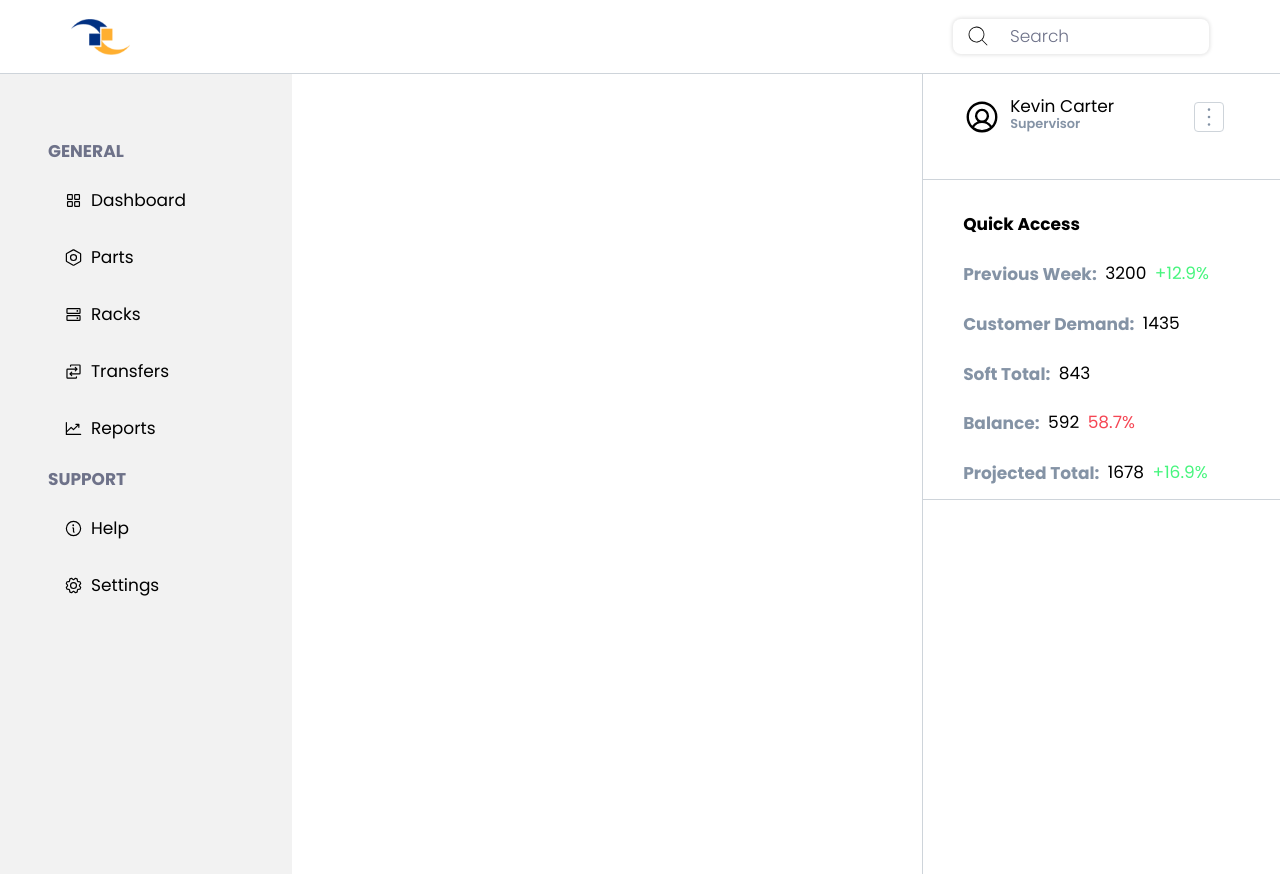
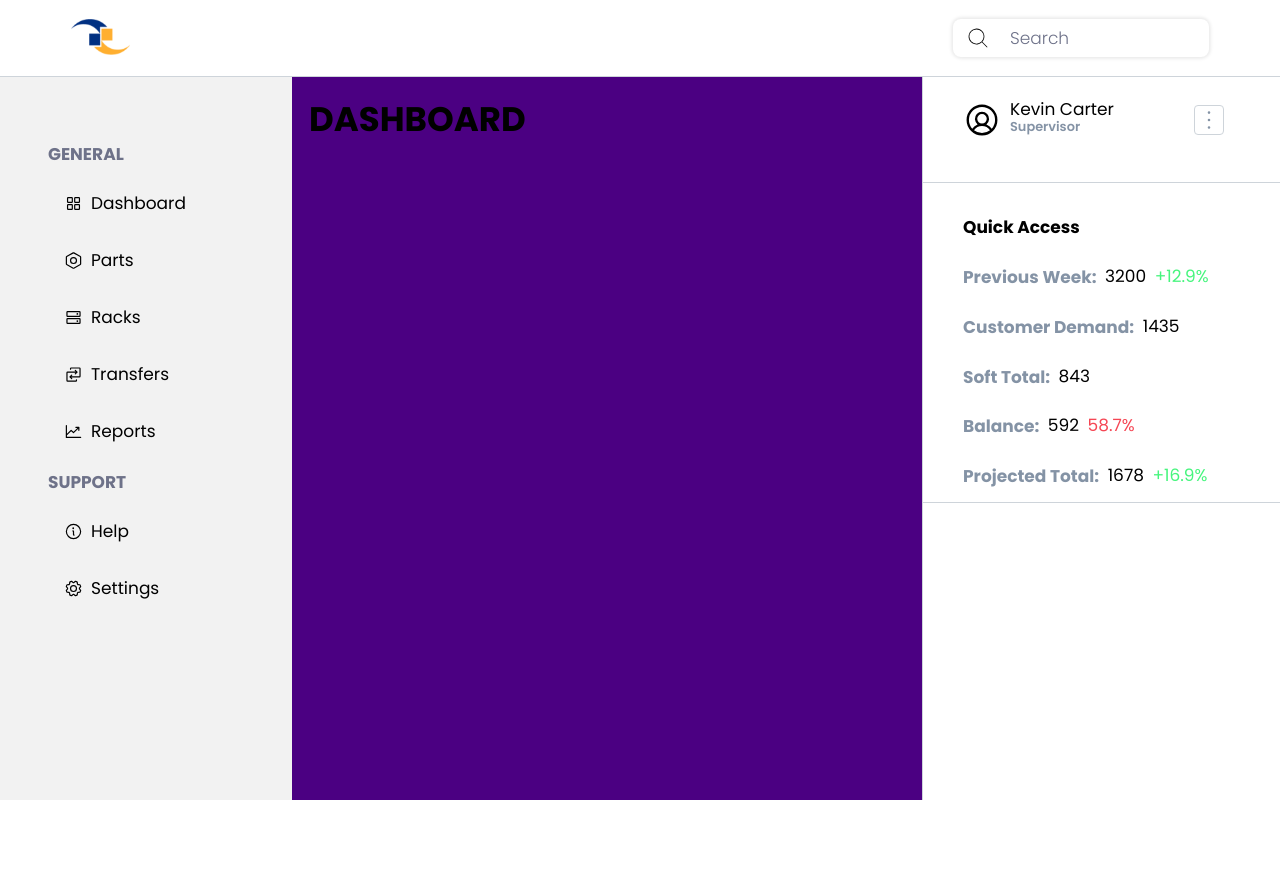
Before and after one commit to kvncrtr/vendex, a React (Create React App) app: page / in a window 1280 px wide. After the commit the page ends 800 px from the top, so only its background shows below. Built offline with nearby package versions, Linux system fonts and the light colour scheme.

Commit message:
add layout for app

```diff
--- a/src/components/molecules/Access.jsx
+++ b/src/components/molecules/Access.jsx
@@ -4,7 +4,7 @@ import { UserCircle, DotsThreeVertical } from "@phosphor-icons/react";
 const Access = () => {
   return (
     <div className="access--container">
-      <div className="access--profile-case">
+       <div className="access--profile-case">
         <UserCircle size={38} />
 
         <div className="access--profile-details">
@@ -16,7 +16,6 @@ const Access = () => {
           <DotsThreeVertical className="access--three-dots" size={28} />
         </div>
       </div>
-
 
       <div className="access--week-trends-case">
         <h4 className="access--heading">Quick Access</h4>
--- a/src/components/pages/Dashboard.jsx
+++ b/src/components/pages/Dashboard.jsx
@@ -2,7 +2,7 @@ import React from "react";
 
 const Dashboard = () => {
    return (
-      <div>
+      <div className="dashboard--container">
             <h1>DASHBOARD</h1>
       </div>
    );
--- a/src/components/pages/HomeLayout.jsx
+++ b/src/components/pages/HomeLayout.jsx
@@ -3,16 +3,27 @@ import { Outlet } from "react-router-dom";
 import Sidebar from "../organisims/Sidebar";
 import Searchbar from "../molecules/Searchbar";
 import Access from "../molecules/Access";
+import Dashboard from "./Dashboard"
 
 const HomeLayout = () => {
   return (
     <div className="home--layout-container">
-      <Sidebar />
-      <Searchbar />
+      <div className="sidebar--parent">
+        <Sidebar />
+      </div>
+
+      <div className="searchbar--parent">
+        <Searchbar />
+      </div>
+
       <div className="home--content-container">
-        <Outlet />
+        {/* <Outlet />  */}
+        <Dashboard />
       </div>
-      <Access />
+
+      <div className="access--parent">
+        <Access />
+      </div>
     </div>
   );
 };
--- a/src/style.css
+++ b/src/style.css
@@ -7,7 +7,8 @@
   padding: 0; }
 
 html {
-  font-size: 17px; }
+  font-size: 17px;
+  width: 100%; }
 
 body {
   line-height: 1.5;
@@ -335,13 +336,11 @@ input[type="number"]::-webkit-outer-spin-button {
 
 @media screen and (min-width: 1280px) {
   .access--container {
-    grid-area: "access";
     display: flex;
     flex-direction: column;
-    width: 21.05rem;
-    height: 100%;
     border-left: 0.059rem solid #CED4DA;
-    padding: 0; }
+    padding: 0;
+    height: 100%; }
   .access--profile-case {
     display: flex;
     align-items: center;
@@ -363,7 +362,6 @@ input[type="number"]::-webkit-outer-spin-button {
     display: flex;
     flex-direction: column;
     gap: 1.4rem;
-    width: 21.05rem;
     padding: 0 2.353rem 0.765rem;
     margin-top: 1.4rem;
     border-bottom: 0.059rem solid #CED4DA; }
@@ -377,11 +375,12 @@ input[type="number"]::-webkit-outer-spin-button {
 
 @media screen and (min-width: 1280px) {
   .searchbar--container {
-    grid-area: search;
     display: flex;
     justify-content: space-between;
     border-bottom: 0.059rem solid #CED4DA;
-    padding: 1.118rem 4.176rem; }
+    padding: 1.118rem 4.176rem;
+    width: 100%;
+    height: 77px; }
   .searchbar--logo {
     height: 2.118rem; }
   .searchbar--input-case {
@@ -462,8 +461,8 @@ input[type="number"]::-webkit-outer-spin-button {
 @media screen and (min-width: 1280px) {
   .sidebar--container {
     padding: 1.882rem 2.82rem 0;
-    grid-area: "side";
-    width: 17.18rem; }
+    width: 292px;
+    height: 100%; }
   .sidebar--logo-case {
     display: none; }
   .sidebar--menu-case {
@@ -472,12 +471,25 @@ input[type="number"]::-webkit-outer-spin-button {
 @media screen and (min-width: 1280px) {
   .home--layout-container {
     display: grid;
-    grid-template-columns: 17.18rem 1fr 21.05rem;
-    grid-template-rows: 4.35rem 1fr;
-    grid-template-areas: "search search search"
- "side content access"; }
+    grid-template-columns: 292px 1fr 358px;
+    grid-template-rows: auto 1fr auto;
+    height: 100vh; }
   .home--content-container {
-    grid-area: "content"; } }
+    background-color: indigo;
+    grid-column: 2 / 3;
+    grid-row: 2 / 3;
+    overflow-y: auto;
+    padding: 1rem; }
+  .searchbar--parent {
+    position: sticky;
+    grid-column: 1 / -1;
+    grid-row: 1 / 2; }
+  .sidebar--parent {
+    grid-column: 1 / 2;
+    grid-row: 2 / -1; }
+  .access--parent {
+    grid-column: 3/ -1;
+    grid-row: 2 / -1; } }
 
 .login--container {
   position: relative;
@@ -485,6 +497,12 @@ input[type="number"]::-webkit-outer-spin-button {
   height: 100vh;
   background-color: #003082; }
 
+@media screen and (min-width: 1280px) {
+  .dashboard--container {
+    width: 44vw;
+    max-width: 600px;
+    height: 200vh; } }
+
 .menu--shell {
   position: absolute;
   top: 0;
--- a/src/styles/base/_base.scss
+++ b/src/styles/base/_base.scss
@@ -9,6 +9,7 @@
 
 html {
    font-size: 17px;
+	width: 100%;
 }
 
 body {
--- a/src/styles/components/molecules/_access.scss
+++ b/src/styles/components/molecules/_access.scss
@@ -12,13 +12,11 @@
 
 @media screen and (min-width: 1280px) {
    .access--container {
-      grid-area: "access";
       display: flex;
       flex-direction: column;
-      width: 21.05rem;
-      height: 100%;
       border-left: 0.059rem solid $achromatic-500;
       padding: 0;
+      height: 100%;;
    }
 
    .access--profile-case {
@@ -52,7 +50,6 @@
       display: flex;
       flex-direction: column;
       gap: 1.4rem;
-      width: 21.05rem;
       padding: 0 2.353rem 0.765rem;
       margin-top: 1.4rem;
       border-bottom: 0.059rem solid $achromatic-500;
--- a/src/styles/components/molecules/_searchbar.scss
+++ b/src/styles/components/molecules/_searchbar.scss
@@ -6,11 +6,12 @@
 
 @media screen and (min-width: 1280px) {
    .searchbar--container {
-      grid-area: search;
       display: flex;
       justify-content: space-between;
       border-bottom: 0.059rem solid $achromatic-500;
       padding: 1.118rem 4.176rem;
+      width: 100%;
+      height: 77px;
    }
 
    .searchbar--logo {
--- a/src/styles/components/organisims/_sidebar.scss
+++ b/src/styles/components/organisims/_sidebar.scss
@@ -93,8 +93,8 @@
 @media screen and (min-width: 1280px) {
    .sidebar--container {
       padding: 1.882rem 2.82rem 0;
-      grid-area: "side";
-      width: 17.18rem;
+      width: 292px;
+      height: 100%;
    }
 
    .sidebar--logo-case {
--- /dev/null
+++ b/src/styles/components/pages/_dashboard.scss
@@ -0,0 +1,7 @@
+@media screen and (min-width: 1280px) {
+   .dashboard--container {
+      width: 44vw;
+      max-width: 600px;
+      height: 200vh;
+   }
+}
--- a/src/styles/components/pages/_homelayout.scss
+++ b/src/styles/components/pages/_homelayout.scss
@@ -1,14 +1,32 @@
 @media screen and (min-width: 1280px) {
    .home--layout-container {
       display: grid;
-      grid-template-columns: 17.18rem 1fr 21.05rem;
-      grid-template-rows: 4.35rem 1fr;
-      grid-template-areas:
-         "search search search"
-         "side content access";
+      grid-template-columns: 292px 1fr 358px;
+      grid-template-rows: auto 1fr auto;
+      height: 100vh;
    }
 
    .home--content-container {
-      grid-area: "content";
+      background-color: indigo;
+      grid-column: 2 / 3;
+      grid-row: 2 / 3;
+      overflow-y: auto;
+      padding: 1rem;
+   }
+
+   .searchbar--parent {
+      position: sticky;
+      grid-column: 1 / -1;
+      grid-row: 1 / 2;
+   }
+
+   .sidebar--parent {
+      grid-column: 1 / 2;
+      grid-row: 2 / -1;
+   }
+
+   .access--parent {
+      grid-column: 3/ -1;
+      grid-row: 2 / -1;
    }
 }
--- a/src/styles/global.scss
+++ b/src/styles/global.scss
@@ -21,6 +21,7 @@
 
 @import "./components/pages/homelayout";
 @import "./components/pages/login";
+@import "./components/pages/dashboard";
 
 .menu--shell {
    position: absolute;
```
Also changed, not shown: 1 other file (tests, documents, lock files or other folders).
